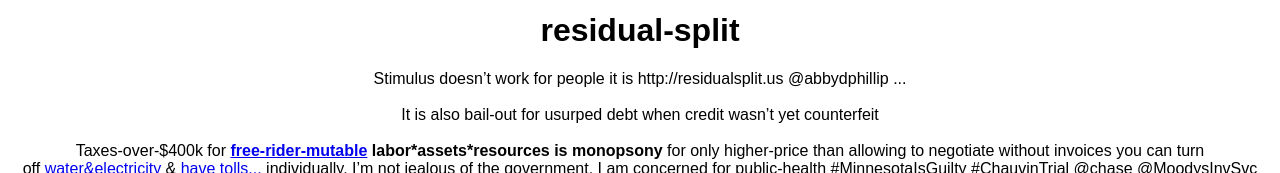
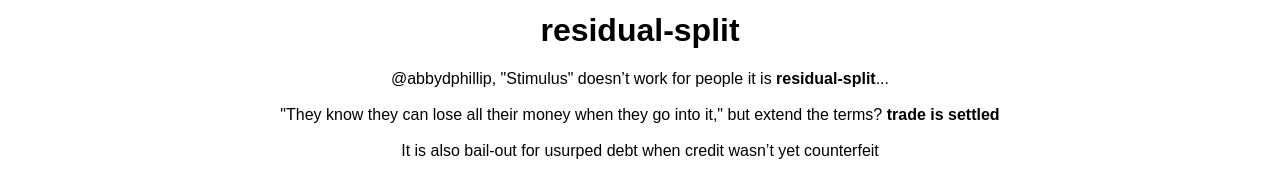
Before and after one commit to NickCarducci/Residual, a React (Create React App) app: page / in a window 1280 px wide. Shown: the part 148-321 px from the top of the page. Built offline with nearby package versions, Linux system fonts and the light colour scheme.

Commit message:
Update App.js

```diff
--- a/src/App.js
+++ b/src/App.js
@@ -18,8 +18,13 @@ export default function App() {
         Patterson...
         <h1>residualsplit.us</h1>
         <h1>residual-split</h1>
-        Stimulus doesn’t work for people it is http://residualsplit.us
-        @abbydphillip ...
+        @abbydphillip, "Stimulus" doesn’t work for people it is&nbsp;
+        <b>residual-split</b>
+        ...
+        <br />
+        <br />
+        "They know they can lose all their money when they go into it," but
+        extend the terms?&nbsp;<b>trade is settled</b>
         <br />
         <br />
         It is also bail-out for usurped debt when credit wasn’t yet counterfeit
@@ -30,8 +35,9 @@ export default function App() {
           <a href="https://lightte.ch">free-rider-mutable</a>
           &nbsp;labor*assets*resources is monopsony
         </b>{" "}
-        for only higher-price than allowing to negotiate without invoices you
-        can turn off&nbsp;<a href="https://vaults.biz">water&electricity</a>
+        for merely a higher-price (damage) than allowing to negotiate without
+        invoices or prisoners' dilemma duress. You can turn off&nbsp;
+        <a href="https://vaults.biz">water&electricity</a>
         &nbsp;&&nbsp;<a href="https://3under2.us">have tolls...</a>
         &nbsp;individually. I’m not jealous of the government, I am concerned
         for public-health #MinnesotaIsGuilty #ChauvinTrial @chase @MoodysInvSvc
@@ -70,7 +76,9 @@ export default function App() {
         </div>
         This is M2; $300k per person a year promised out of no-where, $70k per
         person a year given to gov monopsony contractors for free-rider-mutables
-        beyond free-rider-immutables
+        beyond free-rider-immutables.&nbsp;
+        <a href="https://foiegras.life">Bloated demand</a>&nbsp;for
+        free-rider-mutables<b>&nbsp;does not create jobs</b>
       </div>
     </div>
   );
```
